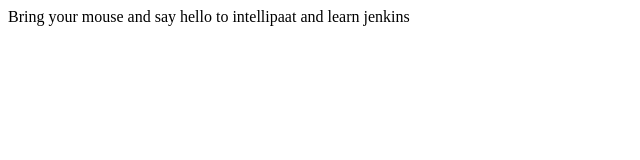
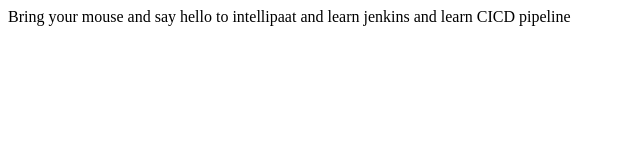
Before and after one commit to subho1987/test, a plain HTML site: page index.html in a window 1280 px wide. Shown: the whole page, without its empty margins (0-640 px from the left). Drawn offline with Linux system fonts and the light colour scheme.

Commit message:
updated the index.html file

```diff
--- a/index.html
+++ b/index.html
@@ -11,7 +11,7 @@ function myAlert()
 <body>
 
 <span onmouseover="myAlert();">
-   Bring your mouse and say hello to intellipaat and learn jenkins
+   Bring your mouse and say hello to intellipaat and learn jenkins and learn CICD pipeline
 </span>
 
 </body>
```
